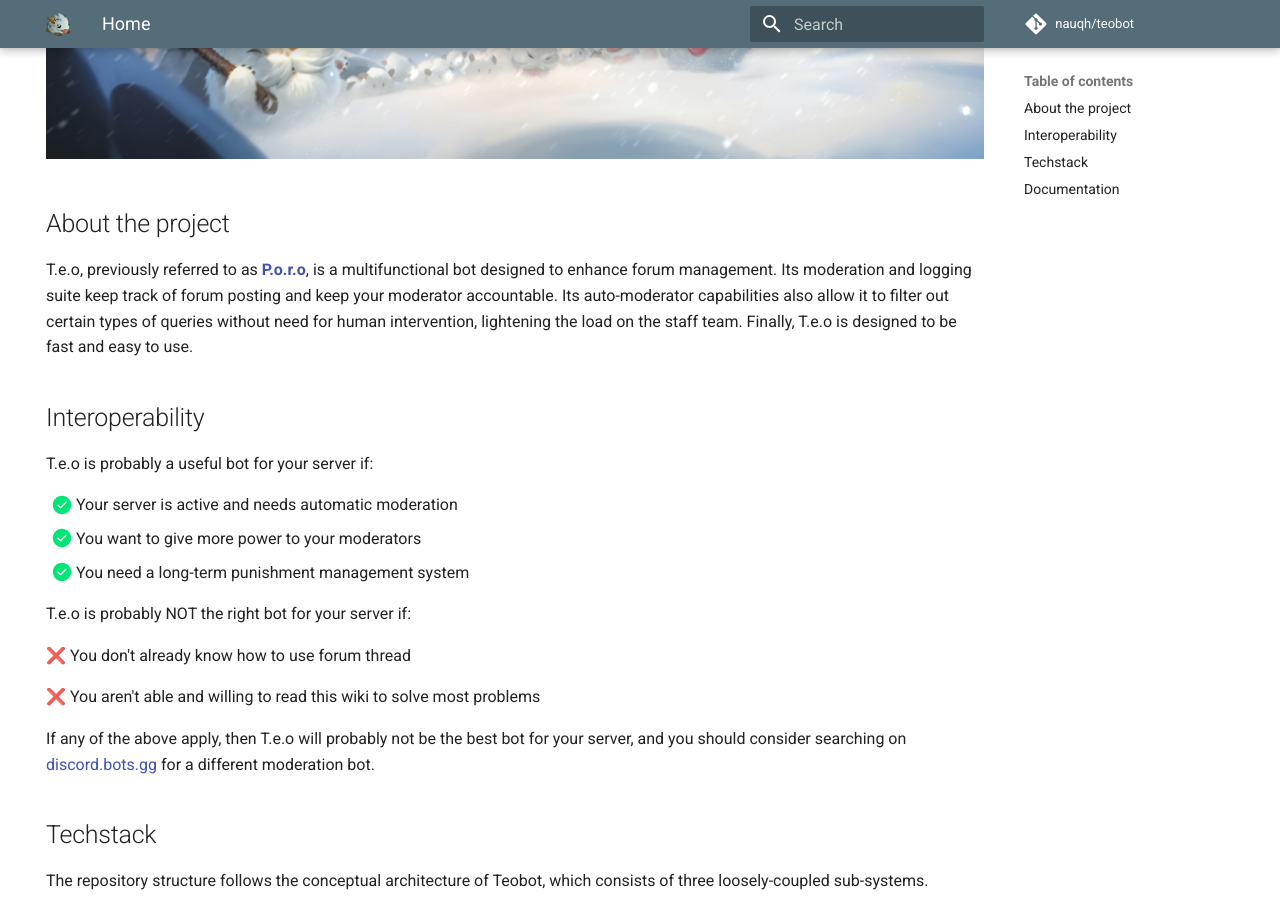
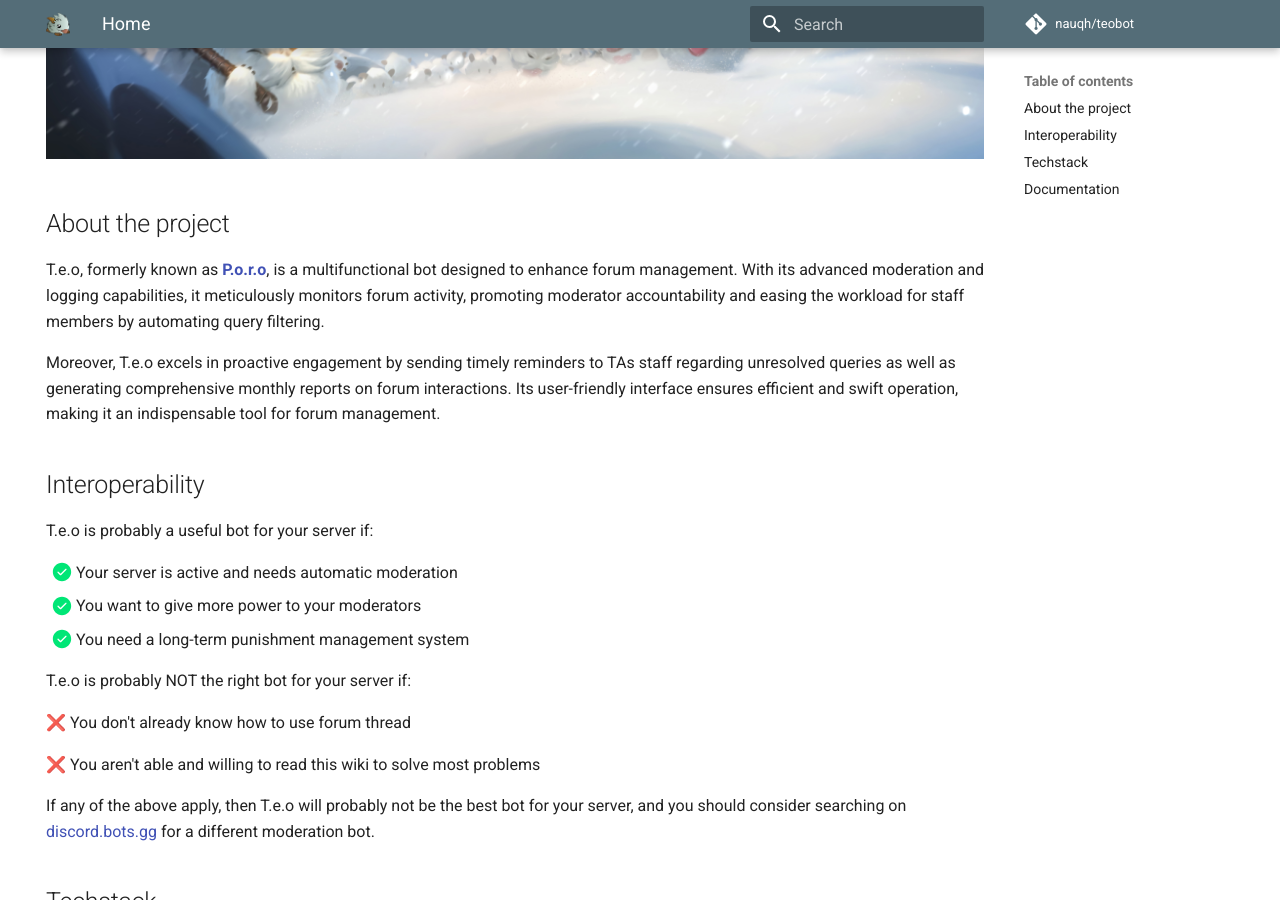
Before and after one commit to nauqh/teodocs, an MkDocs documentation site: the page built from docs/index.md, in a window 1280 px wide and 900 px high, scrolled down 640 px. Built offline with MkDocs 1.6.1 and Material for MkDocs 9.7.7, drawn with Linux system fonts in a browser that asks for light colours; comment, search, counter and statistics services are not loaded.

Commit message:
update content

```diff
--- a/docs/index.md
+++ b/docs/index.md
@@ -12,7 +12,9 @@ title: Home
 ![](./assets/poros.jpg)
 
 ## About the project
-T.e.o, previously referred to as [**P.o.r.o**]("Productive Organizer and Resource Orchestrator"), is a multifunctional bot designed to enhance forum management. Its moderation and logging suite keep track of forum posting and keep your moderator accountable. Its auto-moderator capabilities also allow it to filter out certain types of queries without need for human intervention, lightening the load on the staff team. Finally, T.e.o is designed to be fast and easy to use.
+T.e.o, formerly known as [**P.o.r.o**]("Productive Organizer and Resource Orchestrator"), is a multifunctional bot designed to enhance forum management. With its advanced moderation and logging capabilities, it meticulously monitors forum activity, promoting moderator accountability and easing the workload for staff members by automating query filtering.
+
+Moreover, T.e.o excels in proactive engagement by sending timely reminders to TAs staff regarding unresolved queries as well as generating comprehensive monthly reports on forum interactions. Its user-friendly interface ensures efficient and swift operation, making it an indispensable tool for forum management.
 
 ## Interoperability
 T.e.o is probably a useful bot for your server if:
```
